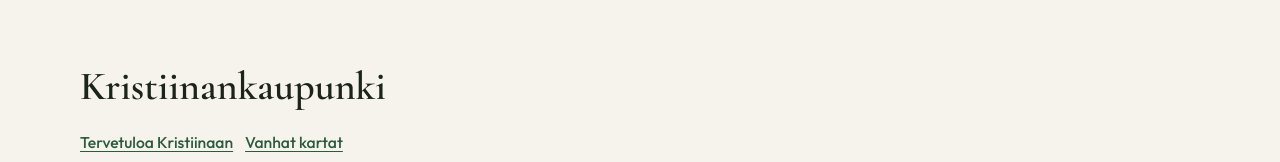
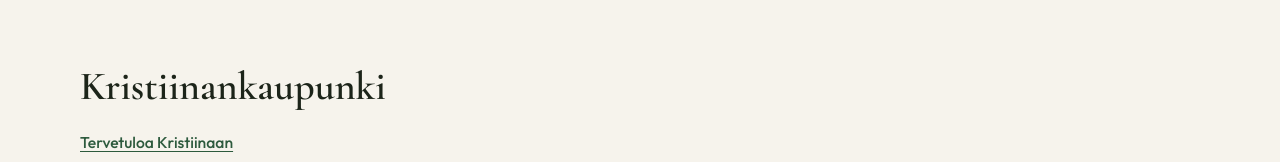
Before and after one commit to Kevinsunde/avoimetportit, a plain HTML site: page index.html in a window 1280 px wide. Shown: the part 2300-2462 px from the top of the page. Drawn offline with nearby package versions, Linux system fonts and the light colour scheme.

Commit message:
deploy: 78b25d329ad5adff0571fcedf83b956a0b79c565

```diff
--- a/index.html
+++ b/index.html
@@ -144,7 +144,6 @@
           <h2 data-i18n="gallery.h2">Kristiinankaupunki</h2>
           <p class="gallery-quick-links">
             <a id="link-gallery-visit" class="gallery-quick-link" href="https://visitkristinestad.fi/fi/" target="_blank" rel="noopener noreferrer"><span data-i18n="gallery.linkVisit">Tervetuloa Kristiinaan</span></a>
-            <a id="link-gallery-digi" class="gallery-quick-link" href="https://krsdigiarc.com/fi/map/" target="_blank" rel="noopener noreferrer"><span data-i18n="gallery.linkDigiMap">Vanhat kartat</span></a>
           </p>
           <p class="section-deck" data-i18n="gallery.lead">Aitoja näkymiä vanhasta puutalokaupungista — sama miljöö, jossa Avoimet portit -tapahtuma järjestetään.</p>
         </header>
```
